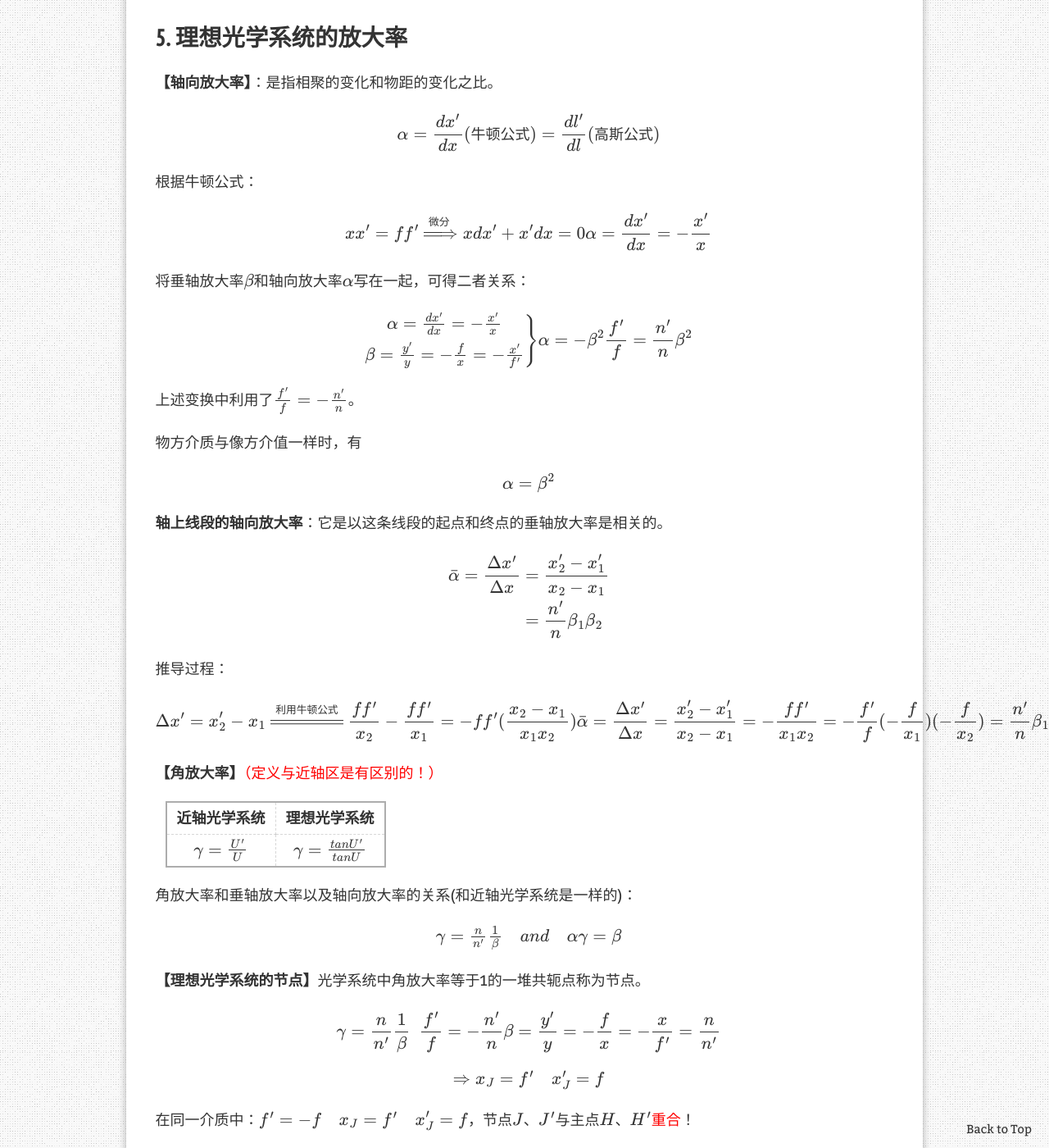
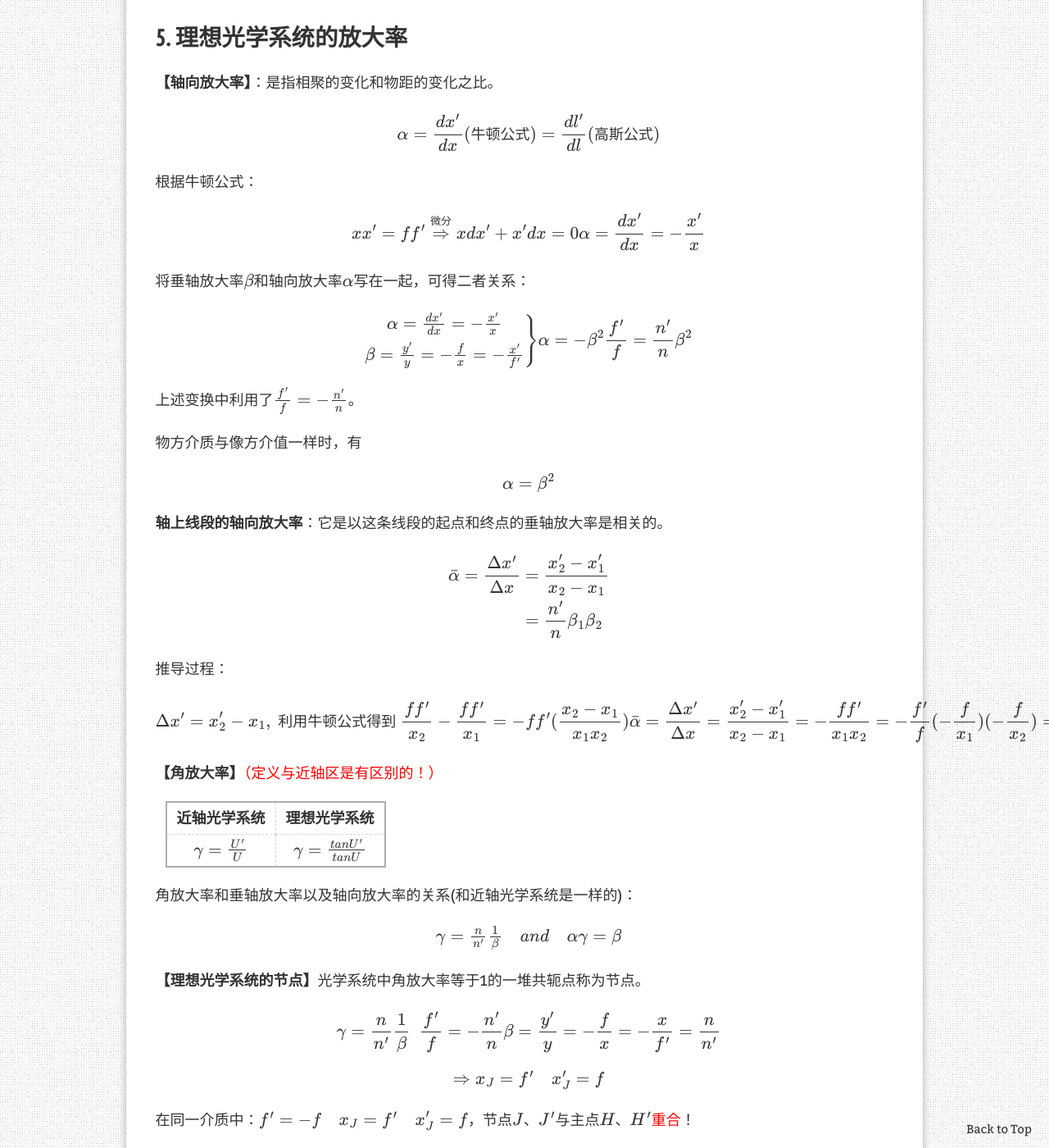
Before and after one commit to AuthurWhywait/AuthurWhywait.github.io, a Jekyll site: the page built from _posts/2021-07-08-optical_e.md, in a window 1280 px wide and 1400 px high, scrolled down 3517 px. Shown: the whole window at 82% size. Built offline with Jekyll 4.4.1, drawn with Linux system fonts in a browser that asks for light colours; formulas are drawn with MathJax 3; comment, search, counter and statistics services are not loaded.

Commit message:
Update 2021-07-08-optical_e.md

```diff
--- a/_posts/2021-07-08-optical_e.md
+++ b/_posts/2021-07-08-optical_e.md
@@ -148,7 +148,7 @@
 根据牛顿公式：
 
 $$
-xx'=ff'\xRightarrow{微分}xdx'+x'dx=0\\
+xx'=ff'\overset{微分}{\Rightarrow}xdx'+x'dx=0\\
 \alpha=\frac{dx'}{dx}=-\frac{x'}{x}
 $$
 
@@ -179,9 +179,8 @@
 
 推导过程：
 
-
 $$
-\Delta x'=x_2'-x_1\xlongequal{利用牛顿公式}\frac{ff'}{x_2}-\frac{ff'}{x_1}=-ff'(\frac{x_2-x_1}{x_1x_2})\\
+\Delta x'=x_2'-x_1,\ {利用牛顿公式得到}\ \frac{ff'}{x_2}-\frac{ff'}{x_1}=-ff'(\frac{x_2-x_1}{x_1x_2})\\
 \bar{\alpha}=\frac{\Delta x'}{\Delta x}=\frac{x_2'-x_1'}{x_2-x_1}=-\frac{ff'}{x_1x_2}=-\frac{f'}{f}(-\frac{f}{x_1})(-\frac{f}{x_2})=\frac{n'}{n}\beta_1\beta_2
 $$
 
@@ -305,9 +304,17 @@
 
 > [实际讲解进链接](https://www.xuetangx.com/learn/THU08031000314/THU08031000314/5882451/video/9124432)
 
-【光焦度】像方焦距的倒数$$\varphi=\frac{1}{f'}$$
+【光焦度】像方焦距的倒数
 
-【多光组组合计算（**正切计算法**球合成焦距）】$$f'=\frac{h_1}{tan\ U_K'}$$
+$$
+\varphi=\frac{1}{f'}
+$$
+
+【多光组组合计算（**正切计算法**球合成焦距）】
+
+$$
+f'=\frac{h_1}{tan\ U_K'}
+$$
 
 > [实际例题进链接](https://www.xuetangx.com/learn/THU08031000314/THU08031000314/5882451/video/9124432)
 
@@ -339,7 +346,11 @@
 
 这说明，对于单个折射球面而言，$H$，$H'$和$O$相重合，而且物方主平面和像方主平面与球面顶点$O$相切。
 
-单个折射球面的成像公式：$$\frac{n'}{l'}=\frac{n}{l}=\frac{n'-n}{r}$$
+单个折射球面的成像公式：
+
+$$
+\frac{n'}{l'}=\frac{n}{l}=\frac{n'-n}{r}
+$$
 
 $$
 \begin{matrix}
```
